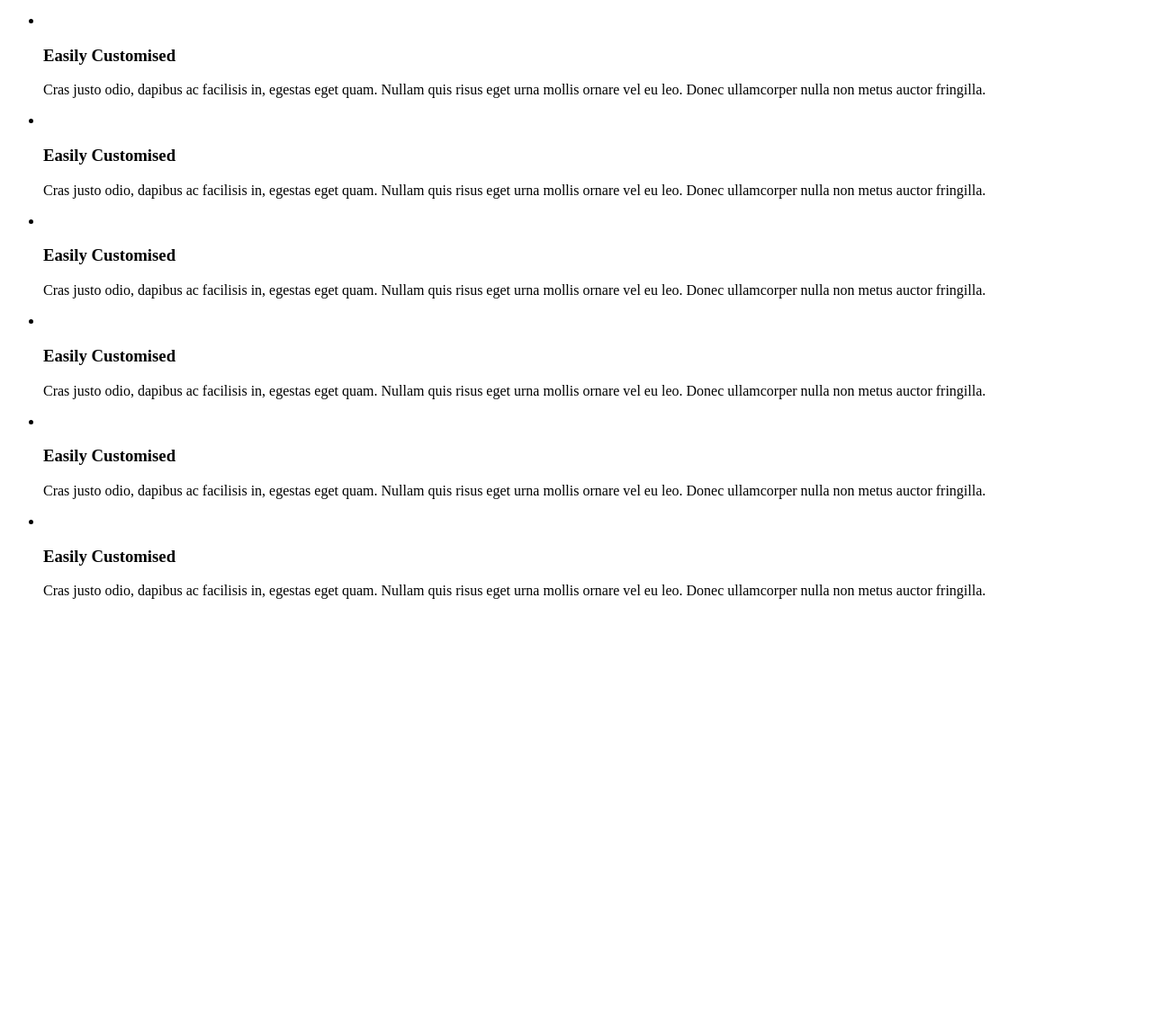
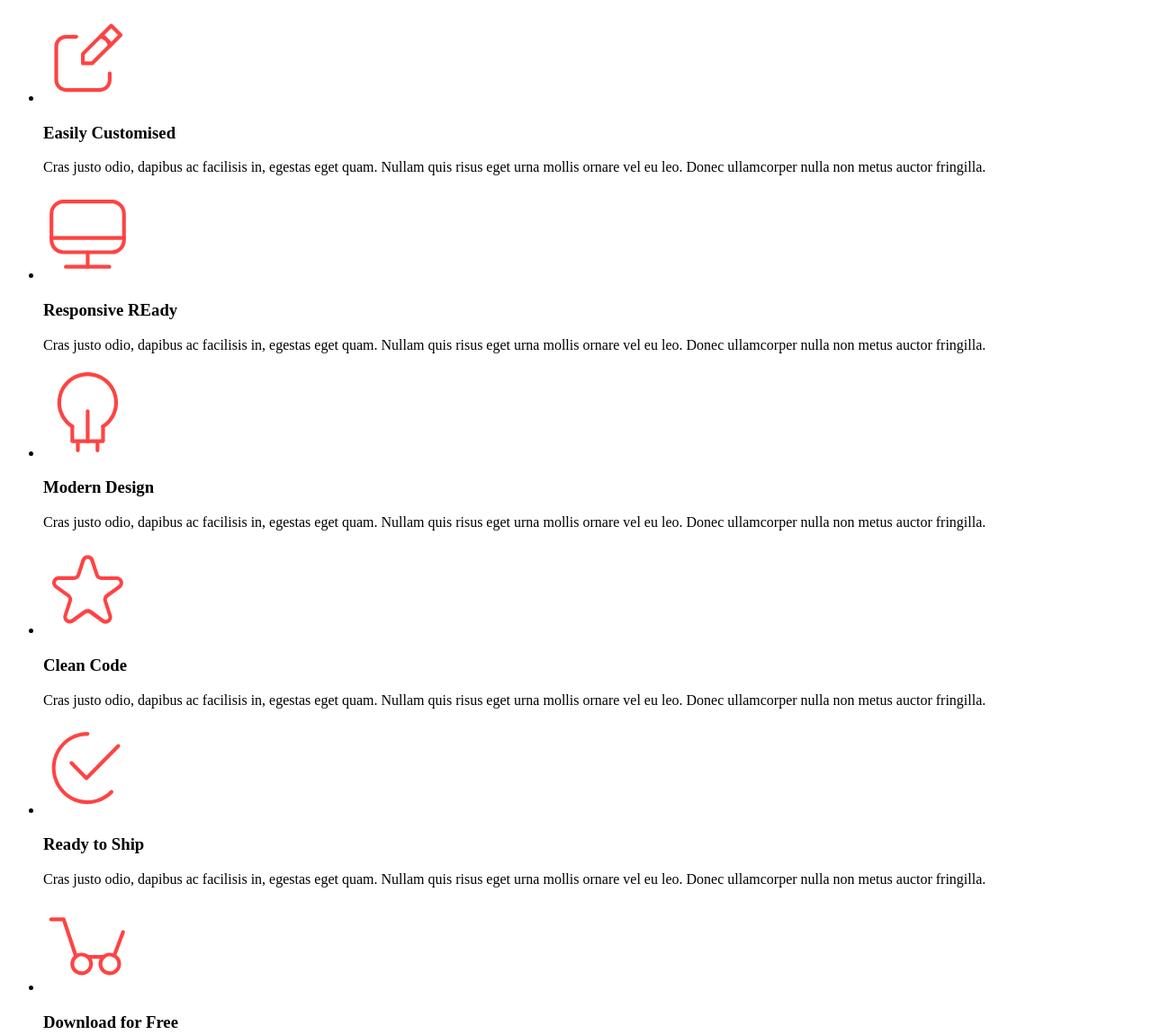
Before and after one commit to Shamrikov/TMS-FE24, a plain HTML site: page index.html in a window 1280 px wide. Shown: the part 340-1491 px from the top of the page at 90% size. Before the commit the page ends 1022 px from the top, so only its background shows below. Drawn offline with Linux system fonts and the light colour scheme.

Commit message:
закончил advantage

```diff
--- a/index.html
+++ b/index.html
@@ -29,45 +29,50 @@
       <h1>Your Favorite One Page Multi Purpose Template</h1>
       <p>Lorem ipsum dolor sit amet, consectetur adipiscing elit. Praesent commodo cursus magna
         vel scelerisque nisl consectetur et.</p>
-      <a href="">Find Out More</a>
+      <a href="#0">Find Out More</a>
     </section>
 
+    <!-- advantage -->
     <section>
-      <h2 hidden>specifications</h2>
+      <h2 hidden>advantage</h2>
       <ul>
         <li>
-          <img src="" alt="">
+          <img src="./images/icons/icon_1.svg" alt="">
           <h3>Easily Customised</h3>
           <p>Cras justo odio, dapibus ac facilisis in, egestas eget quam. Nullam quis risus eget urna mollis ornare vel
             eu leo. Donec ullamcorper nulla non metus auctor fringilla.</p>
         </li>
         <li>
-          <img src="" alt="">
-          <h3>Easily Customised</h3>
+          <img src="./images/icons/icon_2.svg" alt="">
+          <h3>Responsive REady</h3>
           <p>Cras justo odio, dapibus ac facilisis in, egestas eget quam. Nullam quis risus eget urna mollis ornare vel
             eu leo. Donec ullamcorper nulla non metus auctor fringilla.</p>
         </li>
+
         <li>
-          <img src="" alt="">
-          <h3>Easily Customised</h3>
+          <img src="./images/icons/icon_3.svg" alt="">
+          <h3>Modern Design</h3>
           <p>Cras justo odio, dapibus ac facilisis in, egestas eget quam. Nullam quis risus eget urna mollis ornare vel
             eu leo. Donec ullamcorper nulla non metus auctor fringilla.</p>
         </li>
+
         <li>
-          <img src="" alt="">
-          <h3>Easily Customised</h3>
+          <img src="./images/icons/icon_4.svg" alt="">
+          <h3>Clean Code</h3>
           <p>Cras justo odio, dapibus ac facilisis in, egestas eget quam. Nullam quis risus eget urna mollis ornare vel
             eu leo. Donec ullamcorper nulla non metus auctor fringilla.</p>
         </li>
+
         <li>
-          <img src="" alt="">
-          <h3>Easily Customised</h3>
+          <img src="./images/icons/icon_5.svg" alt="">
+          <h3>Ready to Ship</h3>
           <p>Cras justo odio, dapibus ac facilisis in, egestas eget quam. Nullam quis risus eget urna mollis ornare vel
             eu leo. Donec ullamcorper nulla non metus auctor fringilla.</p>
         </li>
+
         <li>
-          <img src="" alt="">
-          <h3>Easily Customised</h3>
+          <img src="./images/icons/icon_6.svg" alt="">
+          <h3>Download for Free</h3>
           <p>Cras justo odio, dapibus ac facilisis in, egestas eget quam. Nullam quis risus eget urna mollis ornare vel
             eu leo. Donec ullamcorper nulla non metus auctor fringilla.</p>
         </li>
```
Also changed, not shown: images/icons/icon_1.svg (added), images/icons/icon_2.svg (added), images/icons/icon_3.svg (added), images/icons/icon_4.svg (added), images/icons/icon_5.svg (added), images/icons/icon_6.svg (added).
